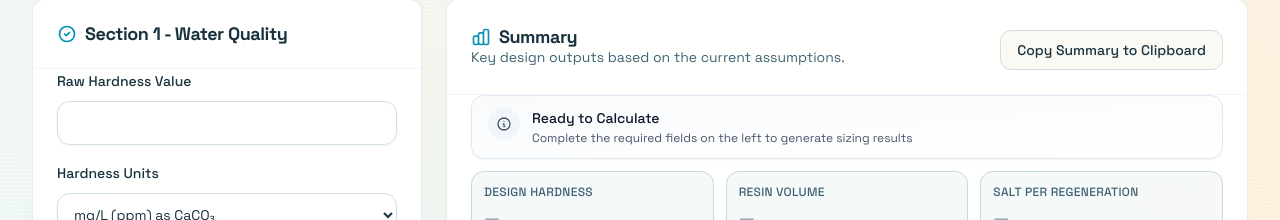
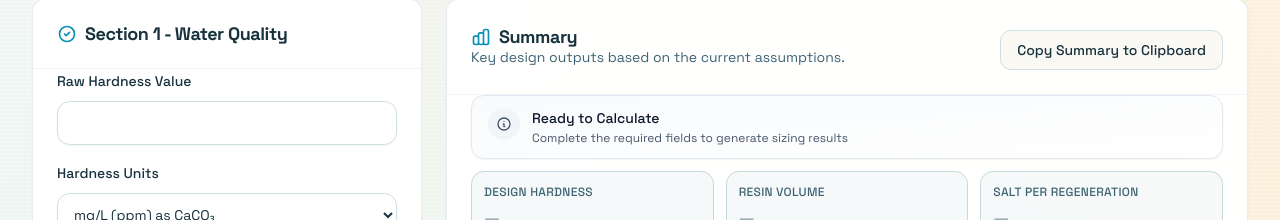
Before and after one commit to benbruce1021/softenerSizer, a React (Vite) app: page / in a window 1280 px wide. Shown: the part 173-393 px from the top of the page. Built offline with nearby package versions, Linux system fonts and the light colour scheme.

Commit message:
Updated App.tsx

```diff
--- a/src/App.tsx
+++ b/src/App.tsx
@@ -647,7 +647,7 @@ export default function App() {
                     </div>
                     <div>
                       <p className="text-sm font-medium text-slate-900">Ready to Calculate</p>
-                      <p className="mt-0.5 text-xs text-slate-600">Complete the required fields on the left to generate sizing results</p>
+                      <p className="mt-0.5 text-xs text-slate-600">Complete the required fields to generate sizing results</p>
                     </div>
                   </div>
                 </div>
```
